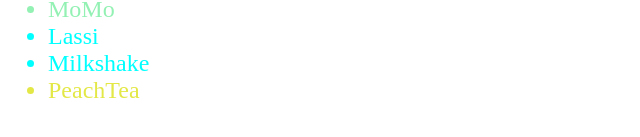
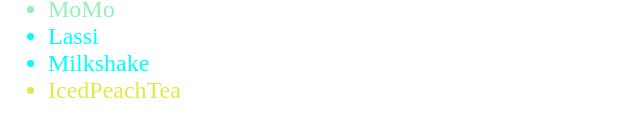
Before and after one commit to aayushmak/WLiT_git_workshop, a plain HTML site: page index.html in a window 1280 px wide. Shown: the part 177-314 px from the top of the page, 0-640 px from the left. Drawn offline with Linux system fonts and the light colour scheme.

Commit message:
add to one line

```diff
--- a/index.html
+++ b/index.html
@@ -11,7 +11,7 @@
             <li style="color: rgb(147, 241, 180); font-size: 24px;">MoMo</li>
             <li style="color: aqua; font-size: 24px;">Lassi</li>
             <li style="color: aqua; font-size: 24px;">Milkshake</li>
-            <li style="color: rgb(227, 232, 71); font-size: 24px;">PeachTea</li>
+            <li style="color: rgb(227, 232, 71); font-size: 24px;">IcedPeachTea</li>
         </ul>
     </body>
 </html>
```
